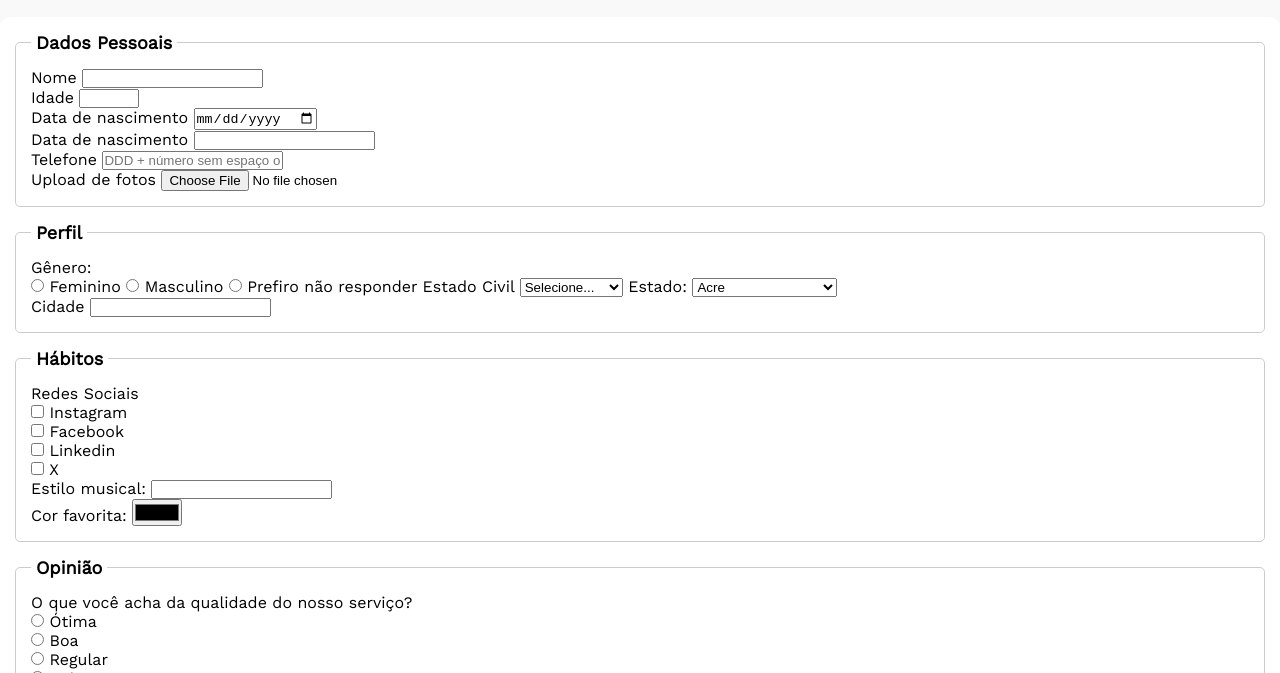
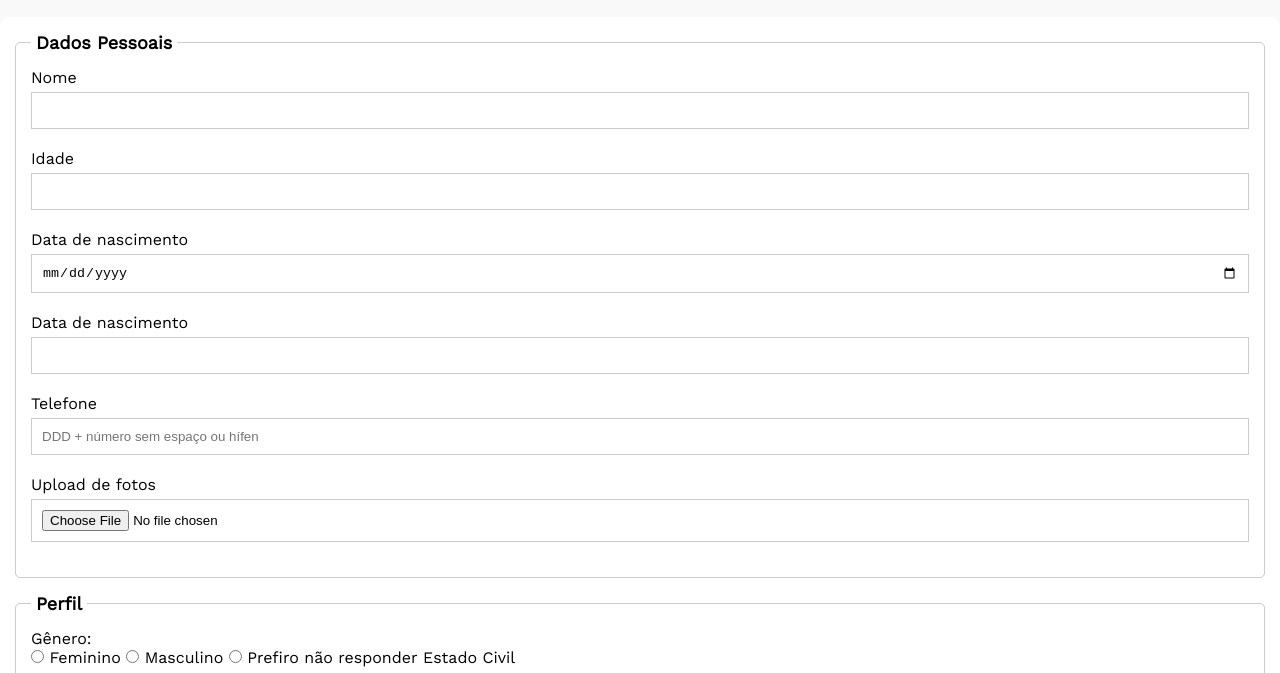
Before and after one commit to CostaFullStack/culturama, a plain HTML site: page index.html in a window 1280 px wide. Shown: the part 127-800 px from the top of the page. Drawn offline with nearby package versions, Linux system fonts and the light colour scheme.

Commit message:
estilizando as tags

```diff
--- a/css/style.css
+++ b/css/style.css
@@ -44,3 +44,28 @@ legend{
   font-size: 18px;
   padding: 0 5px;
 }
+label{
+  display: inline-block;
+  margin-bottom: 5px;
+}
+input, select, textarea{
+  width: 100%;
+  padding: 10px;
+  margin-bottom: 20px;
+  border: 1px solid #cccccc;
+}
+
+
+textarea{
+  min-height: 100px;
+}
+
+input[type="radio"],
+input[type="checkbox"]{
+  width: auto;
+}
+
+input[type="color"]{
+  width: 40px;
+  padding: 0 5px;
+}
```
